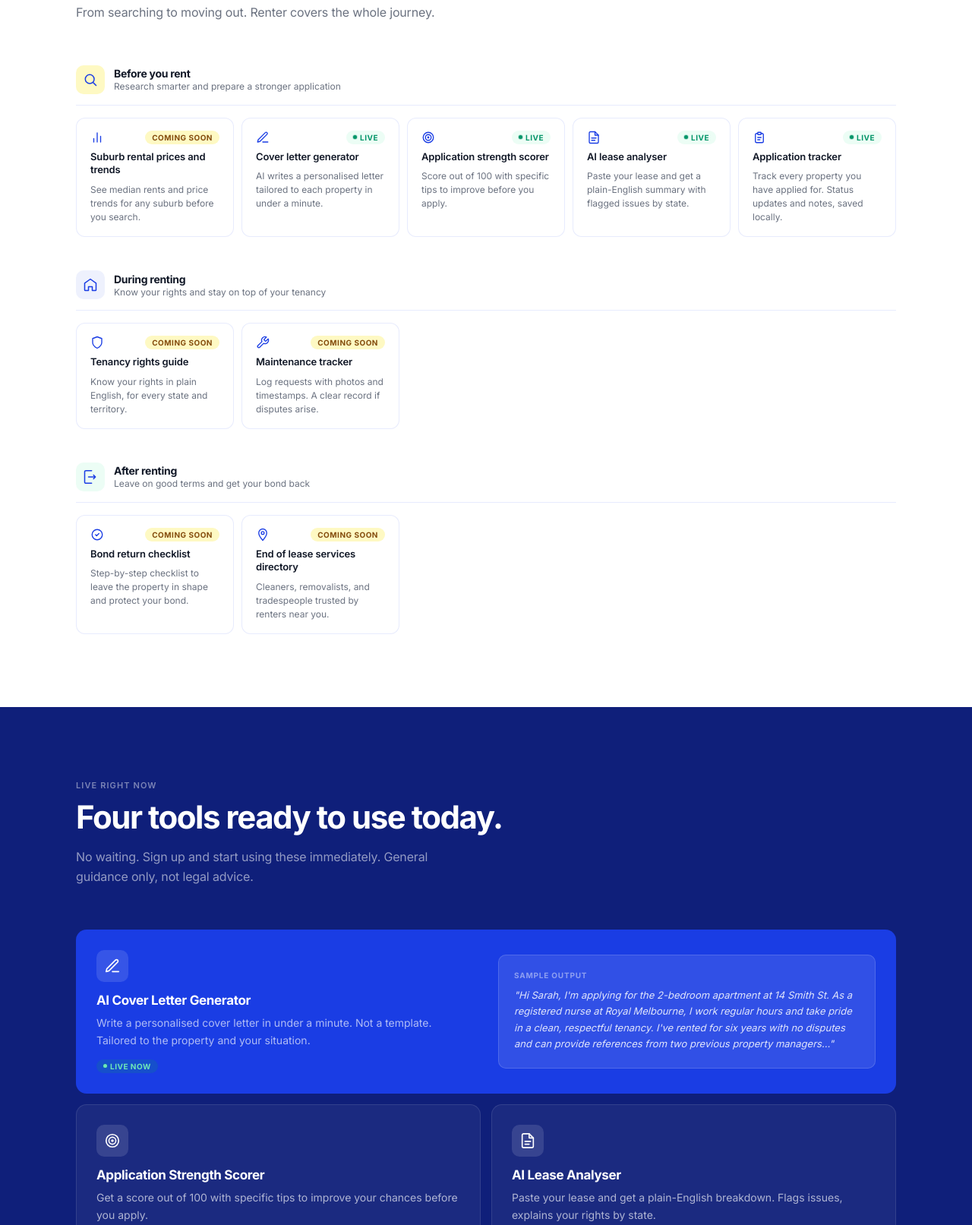
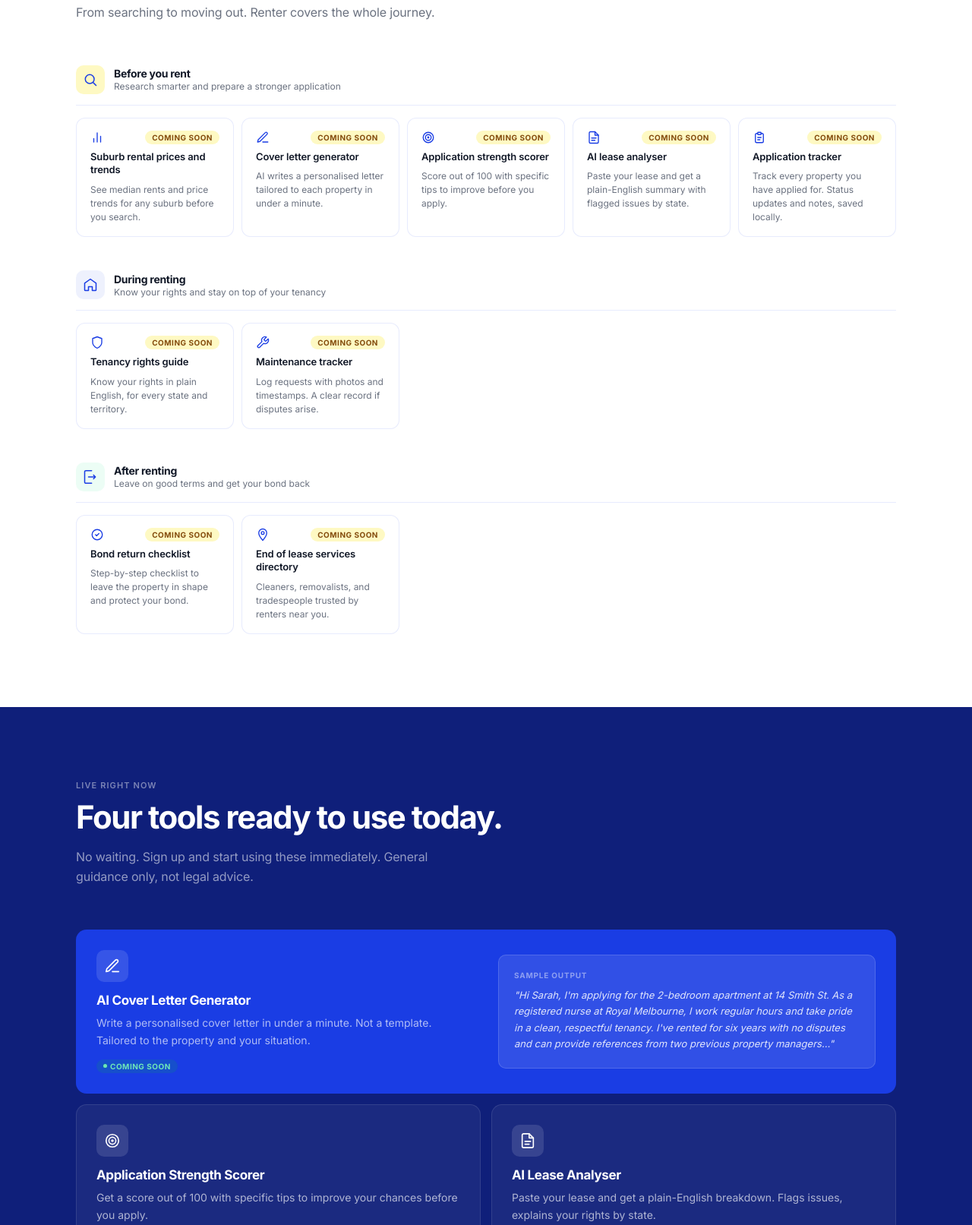
Before and after one commit to beany311/renterapp.com.au, a plain HTML site: page index.html in a window 1280 px wide. Shown: the part 1739-3352 px from the top of the page at 76% size. Drawn offline with Linux system fonts and the light colour scheme.

Commit message:
Updated landing page with new structure and icons

```diff
--- a/index.html
+++ b/index.html
@@ -1122,6 +1122,12 @@ nav.scrolled {
   .pricing-grid { grid-template-columns: 1fr; }
   .hero-stats { gap: 24px; }
   .waitlist-form, .final-form { flex-direction: column; }
+  .waitlist-input, .final-input {
+    height: auto;
+    padding: 14px 18px;
+    font-size: 16px;
+    border-width: 2px;
+  }
 }
 </style>
 </head>
@@ -1252,7 +1258,7 @@ nav.scrolled {
           <div class="stage-item" data-delay="60">
             <div class="stage-item-top">
               <span class="stage-item-icon"><svg width="18" height="18" viewBox="0 0 24 24" fill="none" stroke="#1A3DE4" stroke-width="1.8" stroke-linecap="round" stroke-linejoin="round"><path d="M12 20h9"/><path d="M16.5 3.5a2.121 2.121 0 013 3L7 19l-4 1 1-4 12.5-12.5z"/></svg></span>
-              <span class="badge-live"><span class="badge-live-dot"></span>Live</span>
+              <span class="badge-soon">Coming soon</span>
             </div>
             <div class="stage-item-name">Cover letter generator</div>
             <div class="stage-item-desc">AI writes a personalised letter tailored to each property in under a minute.</div>
@@ -1260,7 +1266,7 @@ nav.scrolled {
           <div class="stage-item" data-delay="120">
             <div class="stage-item-top">
               <span class="stage-item-icon"><svg width="18" height="18" viewBox="0 0 24 24" fill="none" stroke="#1A3DE4" stroke-width="1.8" stroke-linecap="round" stroke-linejoin="round"><circle cx="12" cy="12" r="9"/><circle cx="12" cy="12" r="5"/><circle cx="12" cy="12" r="1"/></svg></span>
-              <span class="badge-live"><span class="badge-live-dot"></span>Live</span>
+              <span class="badge-soon">Coming soon</span>
             </div>
             <div class="stage-item-name">Application strength scorer</div>
             <div class="stage-item-desc">Score out of 100 with specific tips to improve before you apply.</div>
@@ -1268,7 +1274,7 @@ nav.scrolled {
           <div class="stage-item" data-delay="180">
             <div class="stage-item-top">
               <span class="stage-item-icon"><svg width="18" height="18" viewBox="0 0 24 24" fill="none" stroke="#1A3DE4" stroke-width="1.8" stroke-linecap="round" stroke-linejoin="round"><path d="M14 2H6a2 2 0 00-2 2v16a2 2 0 002 2h12a2 2 0 002-2V8l-6-6z"/><path d="M14 2v6h6"/><path d="M8 13h8M8 17h6"/></svg></span>
-              <span class="badge-live"><span class="badge-live-dot"></span>Live</span>
+              <span class="badge-soon">Coming soon</span>
             </div>
             <div class="stage-item-name">AI lease analyser</div>
             <div class="stage-item-desc">Paste your lease and get a plain-English summary with flagged issues by state.</div>
@@ -1276,7 +1282,7 @@ nav.scrolled {
           <div class="stage-item" data-delay="240">
             <div class="stage-item-top">
               <span class="stage-item-icon"><svg width="18" height="18" viewBox="0 0 24 24" fill="none" stroke="#1A3DE4" stroke-width="1.8" stroke-linecap="round" stroke-linejoin="round"><path d="M9 5H7a2 2 0 00-2 2v12a2 2 0 002 2h10a2 2 0 002-2V7a2 2 0 00-2-2h-2"/><rect x="9" y="3" width="6" height="4" rx="1"/><path d="M9 12h6M9 16h4"/></svg></span>
-              <span class="badge-live"><span class="badge-live-dot"></span>Live</span>
+              <span class="badge-soon">Coming soon</span>
             </div>
             <div class="stage-item-name">Application tracker</div>
             <div class="stage-item-desc">Track every property you have applied for. Status updates and notes, saved locally.</div>
@@ -1358,7 +1364,7 @@ nav.scrolled {
           <div class="feature-big-icon"><svg width="22" height="22" viewBox="0 0 24 24" fill="none" stroke="white" stroke-width="1.8" stroke-linecap="round" stroke-linejoin="round"><path d="M12 20h9"/><path d="M16.5 3.5a2.121 2.121 0 013 3L7 19l-4 1 1-4 12.5-12.5z"/></svg></div>
           <div class="feature-big-title">AI Cover Letter Generator</div>
           <div class="feature-big-desc">Write a personalised cover letter in under a minute. Not a template. Tailored to the property and your situation.</div>
-          <div class="feat-live-badge"><span class="feat-live-dot"></span>Live now</div>
+          <div class="feat-live-badge"><span class="feat-live-dot"></span>Coming soon</div>
         </div>
         <div class="feature-demo-box">
           <div class="demo-label">Sample output</div>
```
